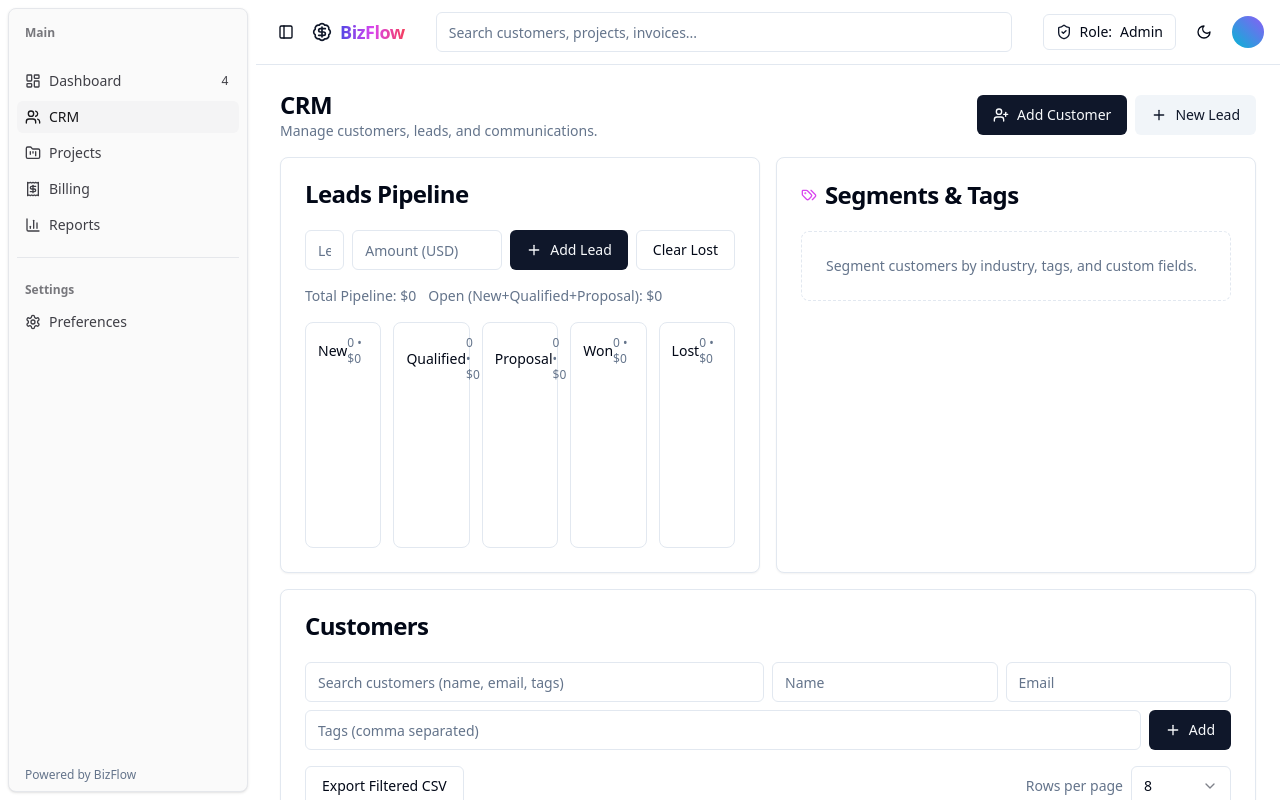
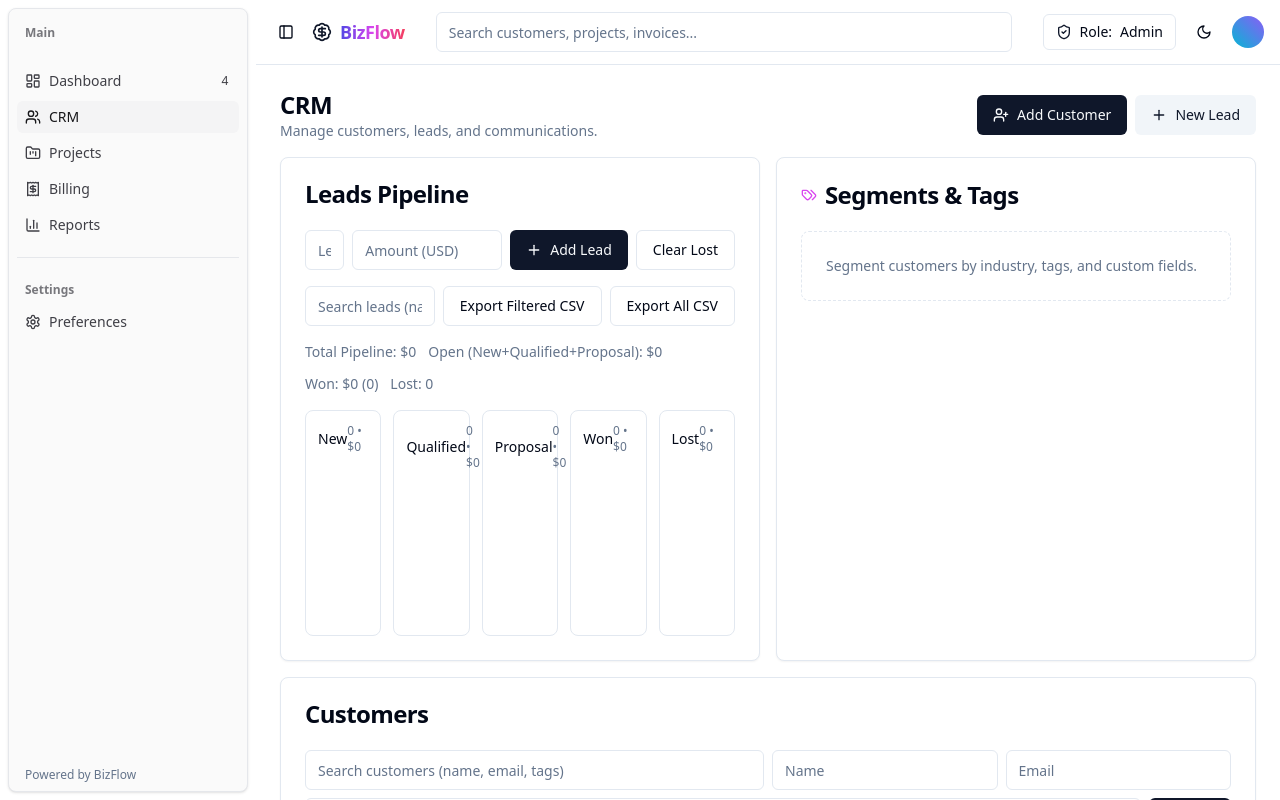
Before and after one commit to Sauravambuskar/BIZFlow-AI-Based-PMP-Software-, a React (Vite) app: page /crm in a window 1280 px wide. Shown: the top 800 px of the page. Built offline with nearby package versions, Linux system fonts and the light colour scheme.

Commit message:
[dyad] Leads pipeline gains search, CSV export, and KPI enhancements - wrote 1 file(s)

```diff
--- a/src/components/crm/LeadsPipeline.tsx
+++ b/src/components/crm/LeadsPipeline.tsx
@@ -7,6 +7,7 @@ import { Button } from "@/components/ui/button";
 import { Plus, Pencil, Trash2 } from "lucide-react";
 import { showSuccess } from "@/utils/toast";
 import LeadEditorDialog from "./LeadEditorDialog";
+import { exportToCsv } from "@/utils/export";
 
 type Lead = { id: string; name: string; amount: number };
 type Stage = "new" | "qualified" | "proposal" | "won" | "lost";
@@ -111,10 +112,25 @@ const LeadsPipeline: React.FC = () => {
   const [name, setName] = React.useState("");
   const [amount, setAmount] = React.useState<string>("");
   const [editingId, setEditingId] = React.useState<string | null>(null);
+  const [query, setQuery] = React.useState("");
 
   React.useEffect(() => {
     localStorage.setItem(LS_KEY, JSON.stringify(pipeline));
   }, [pipeline]);
+
+  const filteredPipeline = React.useMemo(() => {
+    const q = query.trim().toLowerCase();
+    if (!q) return pipeline;
+    const filterLeads = (arr: Lead[]) =>
+      arr.filter((l) => l.name.toLowerCase().includes(q) || String(l.amount).includes(q));
+    return {
+      new: filterLeads(pipeline.new),
+      qualified: filterLeads(pipeline.qualified),
+      proposal: filterLeads(pipeline.proposal),
+      won: filterLeads(pipeline.won),
+      lost: filterLeads(pipeline.lost),
+    } as PipelineState;
+  }, [pipeline, query]);
 
   const moveLead = (leadId: string, from: Stage, to: Stage) => {
     if (from === to) return;
@@ -177,8 +193,21 @@ const LeadsPipeline: React.FC = () => {
     const all = (Object.keys(pipeline) as Stage[]).flatMap((s) => pipeline[s]);
     const total = all.reduce((s, l) => s + l.amount, 0);
     const openTotal = (pipeline.new.concat(pipeline.qualified, pipeline.proposal)).reduce((s, l) => s + l.amount, 0);
-    return { total, openTotal };
+    const wonTotal = pipeline.won.reduce((s, l) => s + l.amount, 0);
+    const wonCount = pipeline.won.length;
+    const lostCount = pipeline.lost.length;
+    return { total, openTotal, wonTotal, wonCount, lostCount };
   }, [pipeline]);
+
+  const flattenForCsv = (state: PipelineState) => {
+    const rows: { stage: string; name: string; amount: number }[] = [];
+    (Object.keys(state) as Stage[]).forEach((s) => {
+      state[s].forEach((l) => rows.push({ stage: stageMeta[s].label, name: l.name, amount: l.amount }));
+    });
+    return rows;
+  };
+  const exportAll = () => exportToCsv("leads-all.csv", flattenForCsv(pipeline));
+  const exportFilteredCsv = () => exportToCsv("leads-filtered.csv", flattenForCsv(filteredPipeline));
 
   const editingLead =
     editingId
@@ -215,16 +244,41 @@ const LeadsPipeline: React.FC = () => {
             Clear Lost
           </Button>
         </div>
+        <div className="grid gap-2 sm:grid-cols-[1fr,auto,auto]">
+          <Input
+            placeholder="Search leads (name or amount)"
+            value={query}
+            onChange={(e) => setQuery(e.target.value)}
+          />
+          <Button variant="outline" onClick={exportFilteredCsv} className="whitespace-nowrap">
+            Export Filtered CSV
+          </Button>
+          <Button variant="outline" onClick={exportAll} className="whitespace-nowrap">
+            Export All CSV
+          </Button>
+        </div>
         <div className="flex flex-wrap items-center gap-3 text-sm text-muted-foreground">
           <span>Total Pipeline: ${totals.total.toLocaleString()}</span>
           <span>Open (New+Qualified+Proposal): ${totals.openTotal.toLocaleString()}</span>
+          <span>Won: ${totals.wonTotal.toLocaleString()} ({totals.wonCount})</span>
+          <span>Lost: {totals.lostCount}</span>
+          {query.trim() ? (
+            <span>
+              Filtered: {
+                (Object.keys(filteredPipeline) as Stage[]).reduce((s, k) => s + filteredPipeline[k].length, 0)
+              } leads
+            </span>
+          ) : null}
         </div>
         <div className="grid gap-3 md:grid-cols-5">
+          {/*
+            Show filtered view when searching, otherwise full pipeline.
+          */}
           {(Object.keys(stageMeta) as Stage[]).map((s) => (
             <Column
               key={s}
               stage={s}
-              leads={pipeline[s]}
+              leads={query.trim() ? filteredPipeline[s] : pipeline[s]}
               onDropLead={moveLead}
               onEdit={(id) => setEditingId(id)}
               onDelete={deleteLead}
```
